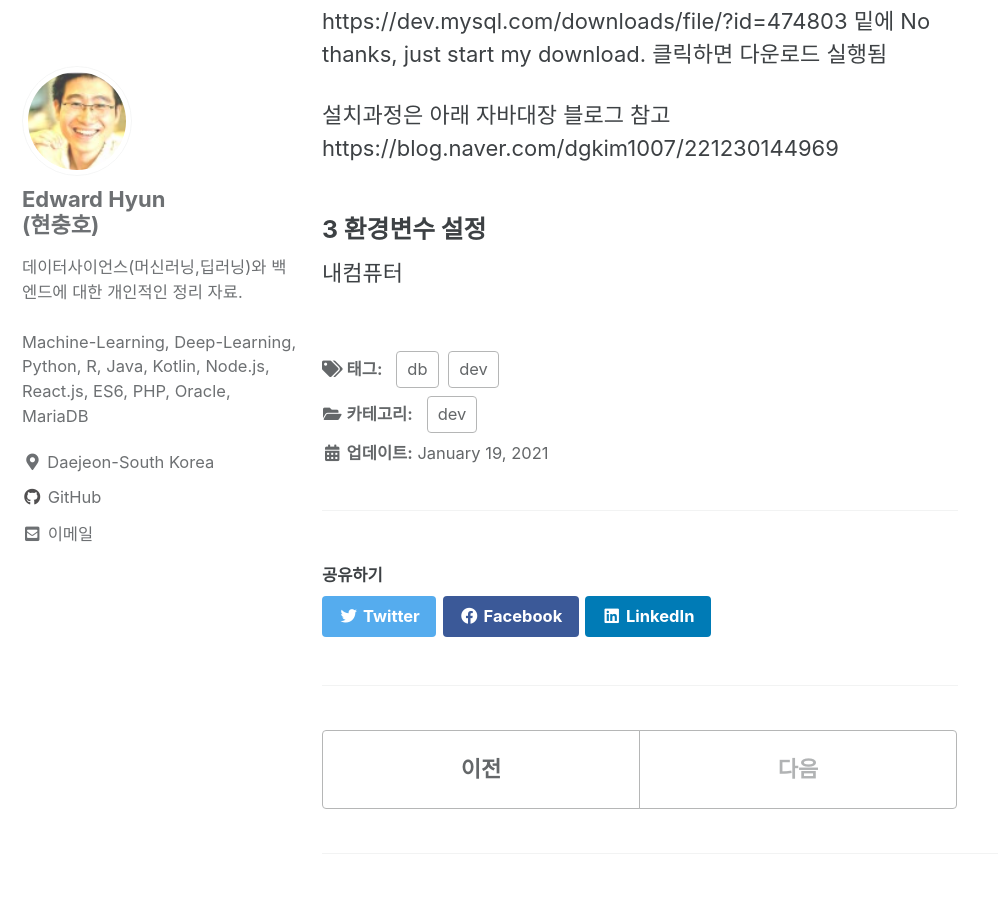
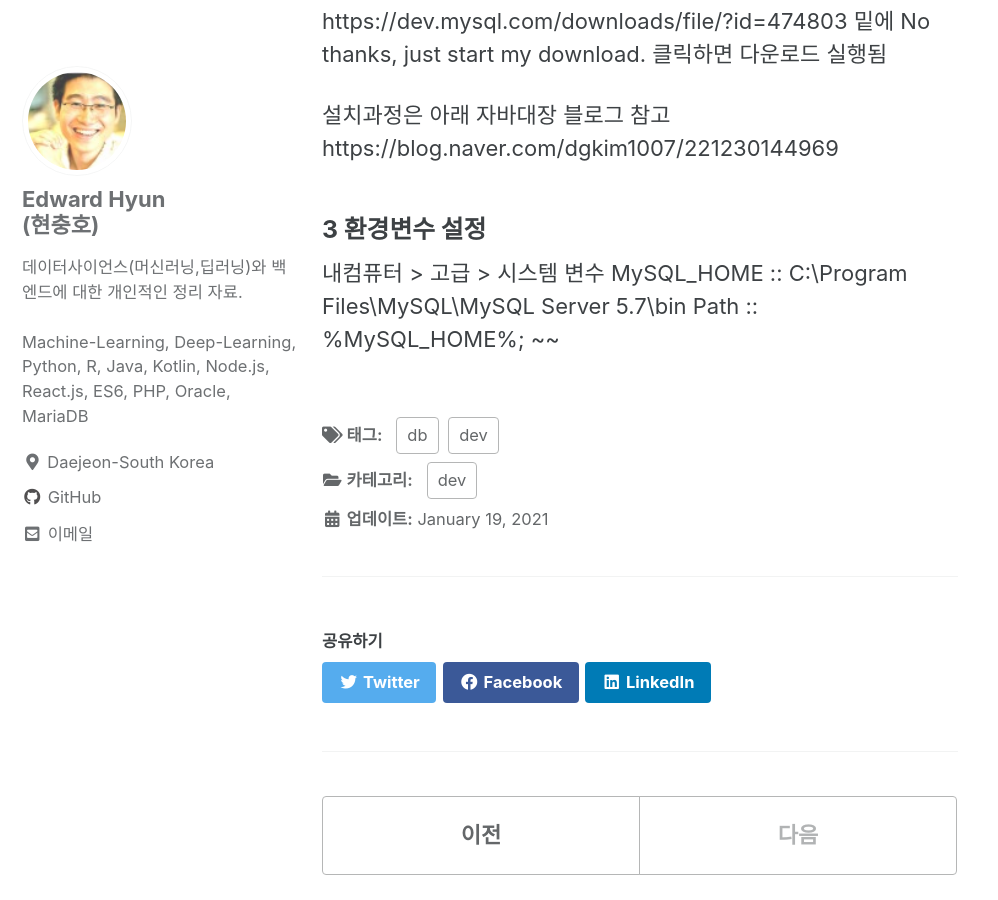
Before and after one commit to iamhch24/iamhch24.github.io, a Jekyll site: the page built from _posts/2021-01-19-[DB] MySql.md, in a window 1280 px wide and 900 px high, scrolled down 729 px. Shown: the whole window, without its empty margins (0-998 px from the left). Built offline with Jekyll 4.4.1, drawn with Linux system fonts in a browser that asks for light colours; cached includes are drawn as plain includes.

Commit message:
_posts/2021-01-19-[DB] MySql.md updated from https://stackedit.io/

```diff
--- a/_posts/2021-01-19-[DB] MySql.md
+++ b/_posts/2021-01-19-[DB] MySql.md
@@ -28,8 +28,12 @@ https://dev.mysql.com/downloads/file/?id=474803
 https://blog.naver.com/dgkim1007/221230144969
 
 ### 3 환경변수 설정
-내컴퓨터
+내컴퓨터 > 고급 > 시스템 변수
+MySQL_HOME :: C:\Program Files\MySQL\MySQL Server 5.7\bin
+Path :: %MySQL_HOME%; ~~
+
+
 <!--stackedit_data:
-eyJoaXN0b3J5IjpbMjAwNjQxMjkzLDgzOTI0OTU5LDExNzYxNz
-Q4ODRdfQ==
+eyJoaXN0b3J5IjpbLTE2NTg2ODUwNzYsMjAwNjQxMjkzLDgzOT
+I0OTU5LDExNzYxNzQ4ODRdfQ==
 -->
```
